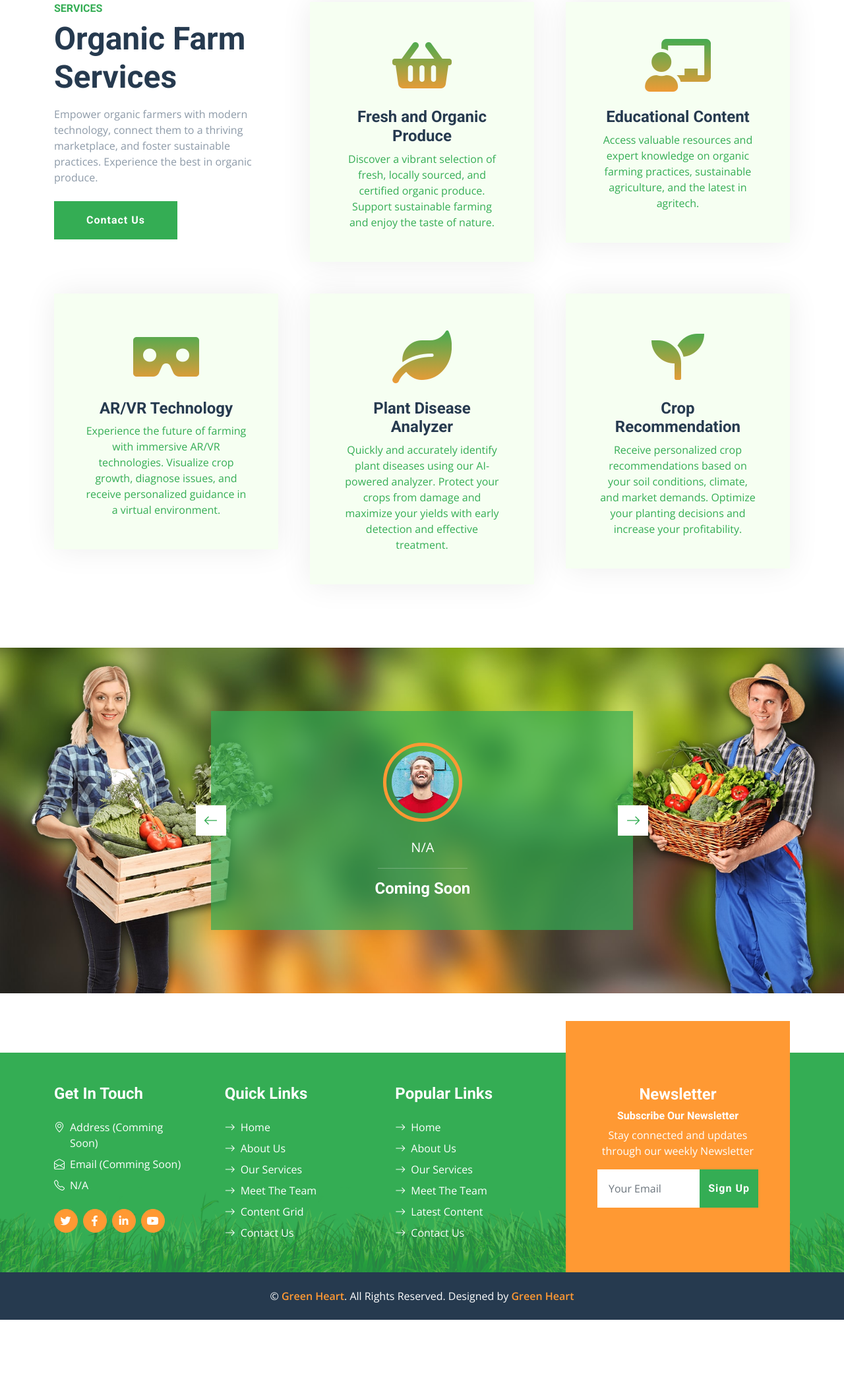
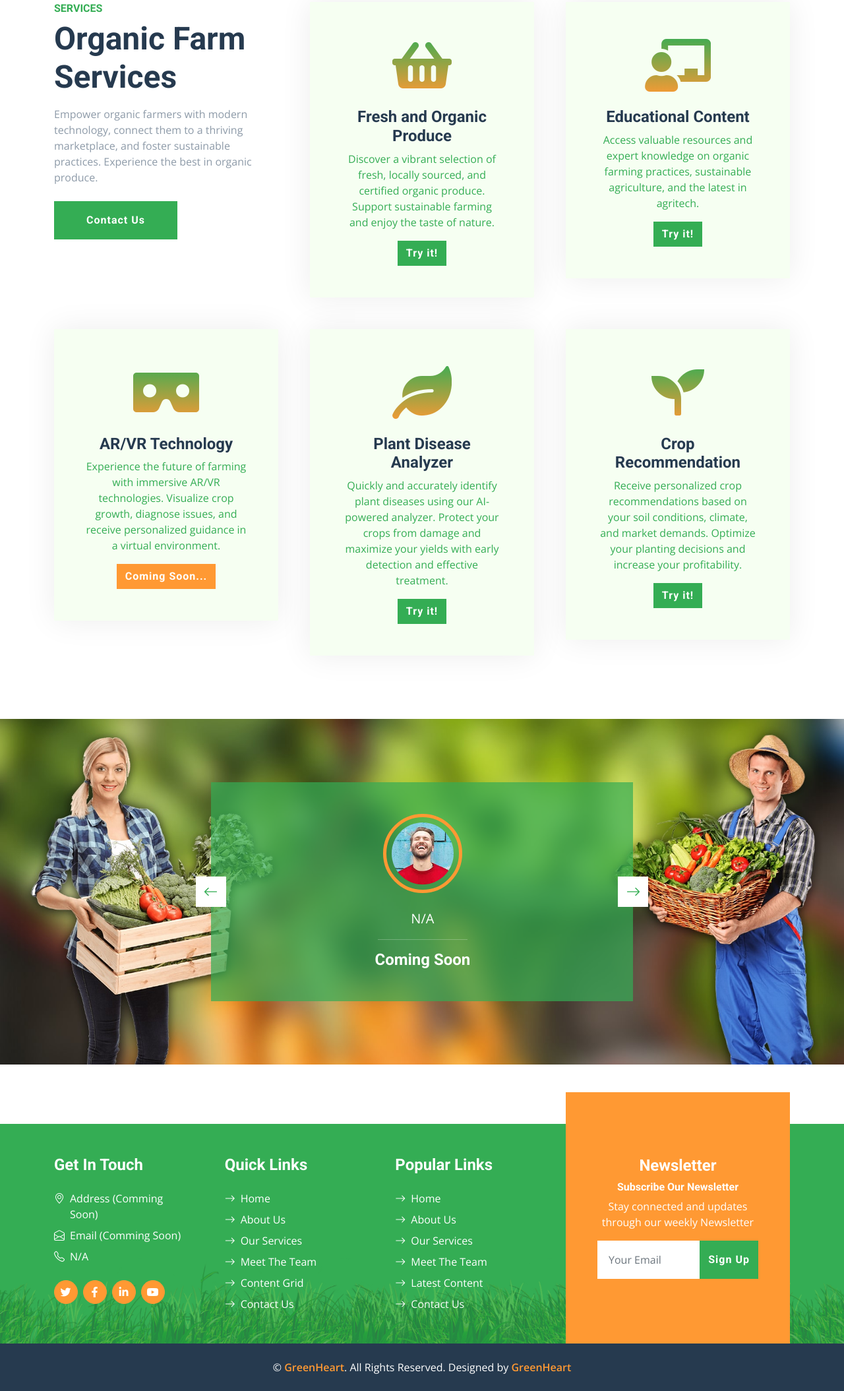
Before and after one commit to Vasu-bansal-24/Green-Heart, a plain HTML site: page service.html in a window 1280 px wide. Shown: the part 665-2774 px from the top of the page at 66% size. Before the commit the page ends 2666 px from the top, so only its background shows below. Drawn offline with nearby package versions, Linux system fonts and the light colour scheme.

Commit message:
first commit

```diff
--- a/service.html
+++ b/service.html
@@ -95,7 +95,7 @@
             <div class="row justify-content-start">
                 <div class="col-lg-8 text-center text-lg-start">
                     <h1 class="display-1 text-white mb-md-4">Our Services</h1>
-                    <a href="" class="btn btn-primary py-md-3 px-md-5 me-3">Home</a>
+                    <a href="index.html" class="btn btn-primary py-md-3 px-md-5 me-3">Home</a>
                     <a href="" class="btn btn-secondary py-md-3 px-md-5">Services</a>
                 </div>
             </div>
@@ -122,6 +122,7 @@
                             <i class="fa fa-shopping-basket display-1 text-primary mb-3"></i>
                             <h4>Fresh and Organic Produce</h4>
                             <p class="mb-0">Discover a vibrant selection of fresh, locally sourced, and certified organic produce. Support sustainable farming and enjoy the taste of nature.</p>
+                            <button class="btn btn-primary mt-3">Try it!</button>
                         </div>
                     </a>
                 </div>
@@ -131,6 +132,7 @@
                             <i class="fa fa-chalkboard-teacher display-1 text-primary mb-3"></i>
                             <h4>Educational Content</h4>
                             <p class="mb-0">Access valuable resources and expert knowledge on organic farming practices, sustainable agriculture, and the latest in agritech.</p>
+                            <button class="btn btn-primary mt-3">Try it!</button>
                         </div>
                     </a>
                 </div>
@@ -140,6 +142,7 @@
                             <i class="fa fa-vr-cardboard display-1 text-primary mb-3"></i>
                             <h4>AR/VR Technology</h4>
                             <p class="mb-0">Experience the future of farming with immersive AR/VR technologies. Visualize crop growth, diagnose issues, and receive personalized guidance in a virtual environment.</p>
+                            <button class="btn btn-secondary mt-3">Coming Soon...</button>
                         </div>
                     </a>
                 </div>
@@ -149,6 +152,7 @@
                             <i class="fa fa-leaf display-1 text-primary mb-3"></i>
                             <h4>Plant Disease Analyzer</h4>
                             <p class="mb-0">Quickly and accurately identify plant diseases using our AI-powered analyzer. Protect your crops from damage and maximize your yields with early detection and effective treatment.</p>
+                            <button class="btn btn-primary mt-3">Try it!</button>
                         </div>
                     </a>
                 </div>
@@ -158,12 +162,14 @@
                             <i class="fa fa-seedling display-1 text-primary mb-3"></i>
                             <h4>Crop Recommendation</h4>
                             <p class="mb-0">Receive personalized crop recommendations based on your soil conditions, climate, and market demands. Optimize your planting decisions and increase your profitability.</p>
+                            <button class="btn btn-primary mt-3">Try it!</button>
                         </div>
                     </a>
                 </div>
             </div>
         </div>
     </div>
+
     <!-- Services End -->
 
 
@@ -262,7 +268,7 @@
     </div>
     <div class="container-fluid bg-dark text-white py-4">
         <div class="container text-center">
-            <p class="mb-0">&copy; <a class="text-secondary fw-bold" href="">Green Heart</a>. All Rights Reserved. Designed by <a class="text-secondary fw-bold" href="">Green Heart</a></p>
+            <p class="mb-0">&copy; <a class="text-secondary fw-bold" href="">GreenHeart</a>. All Rights Reserved. Designed by <a class="text-secondary fw-bold" href="">GreenHeart</a></p>
         </div>
     </div>
     <!-- Footer End -->
```
Also changed, not shown: about.html (+2 -2 lines), blog.html (+2 -2 lines), contact.html (+2 -2 lines), detail.html (+2 -2 lines), feature.html (+2 -2 lines), index.html (+2 -2 lines), market.html (+2 -2 lines), team.html (+2 -2 lines), testimonial.html (+2 -2 lines).
